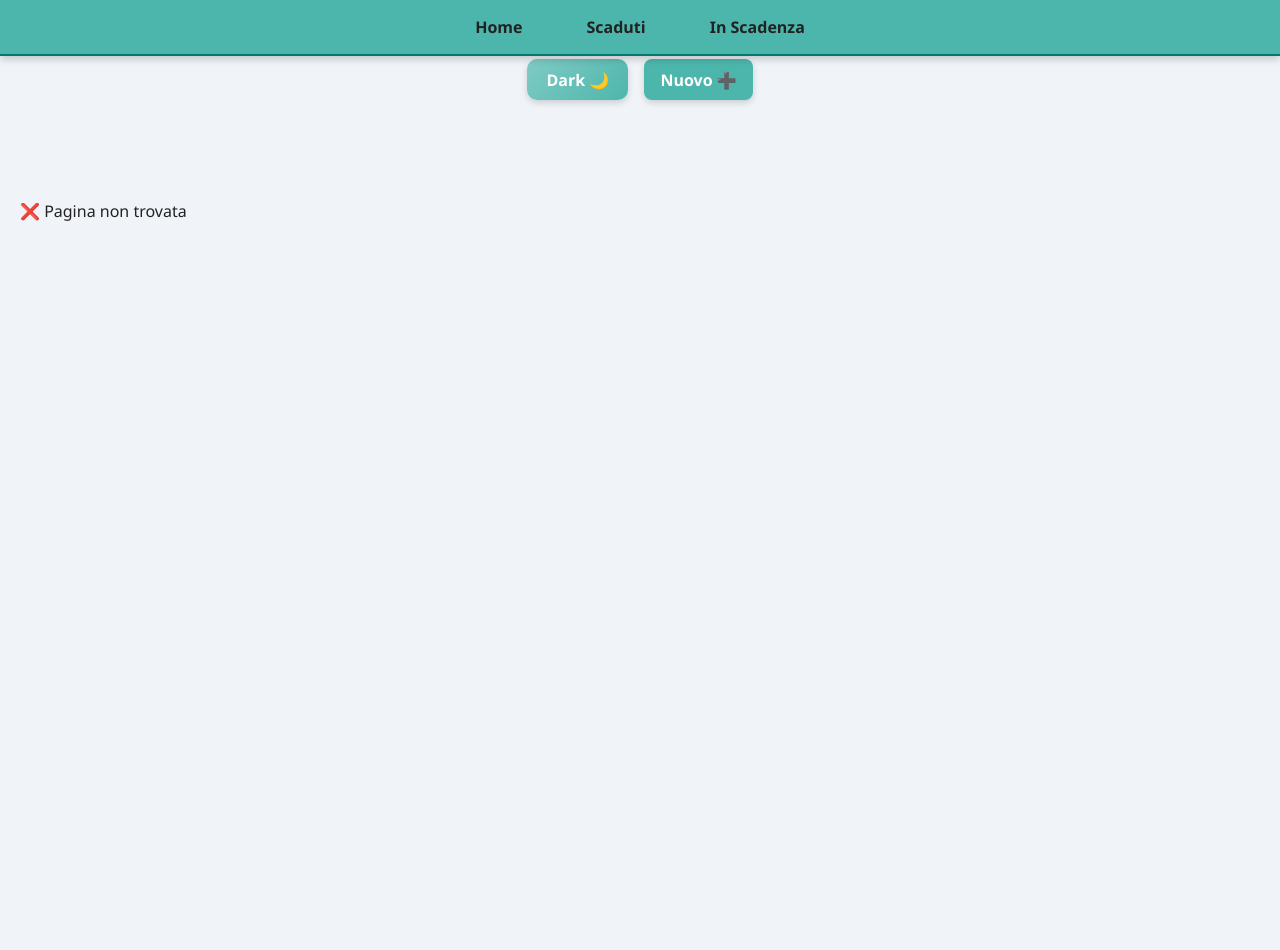
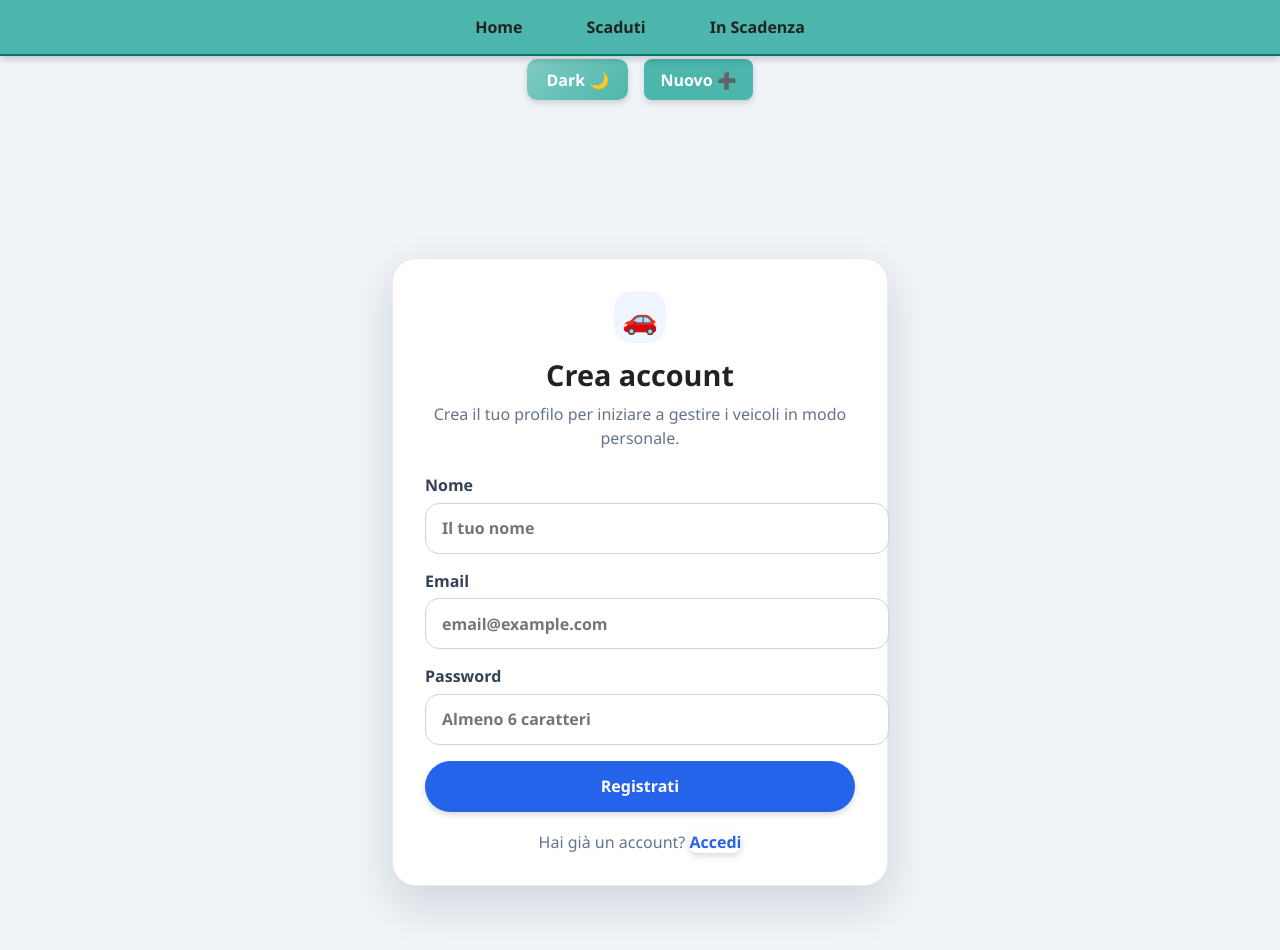
Before and after one commit to POrtalda/my-garage, a React (Vite) app in the folder client/: page /register in a window 1280 px wide. Shown: the top 950 px of the page. Before the commit the page ends 800 px from the top, so only its background shows below. Built offline with nearby package versions, Linux system fonts and the light colour scheme; no server answers.

Commit message:
Add frontend authentication setup

```diff
--- /dev/null
+++ b/client/src/components/Auth/AuthForm.css
@@ -0,0 +1,153 @@
+.auth-page {
+  min-height: calc(100vh - 80px);
+  display: grid;
+  place-items: center;
+  padding: 2rem 1rem;
+}
+
+.auth-card {
+  width: min(100%, 430px);
+  background: var(--card-bg, #ffffff);
+  border-radius: 24px;
+  padding: 2rem;
+  box-shadow: 0 18px 45px rgba(15, 23, 42, 0.14);
+  border: 1px solid rgba(148, 163, 184, 0.22);
+}
+
+.auth-header {
+  text-align: center;
+  margin-bottom: 1.5rem;
+}
+
+.auth-icon {
+  display: inline-grid;
+  place-items: center;
+  width: 52px;
+  height: 52px;
+  margin-bottom: 0.75rem;
+  border-radius: 18px;
+  background: #eff6ff;
+  font-size: 1.8rem;
+}
+
+.auth-header h1 {
+  margin: 0;
+  font-size: 1.8rem;
+}
+
+.auth-header p {
+  margin: 0.5rem 0 0;
+  color: #64748b;
+  line-height: 1.5;
+}
+
+.auth-form {
+  display: grid;
+  gap: 1rem;
+}
+
+.auth-form label {
+  display: grid;
+  gap: 0.4rem;
+  font-weight: 700;
+  color: #334155;
+}
+
+.auth-form input {
+  width: 100%;
+  padding: 0.85rem 1rem;
+  border-radius: 14px;
+  border: 1px solid #cbd5e1;
+  font: inherit;
+  background: #ffffff;
+  color: #0f172a;
+}
+
+.auth-form input:focus {
+  outline: 2px solid #93c5fd;
+  border-color: #2563eb;
+}
+
+.auth-form input:disabled {
+  opacity: 0.7;
+  cursor: not-allowed;
+}
+
+.auth-form button,
+.auth-switch button {
+  font: inherit;
+}
+
+.auth-form button[type="submit"] {
+  border: none;
+  border-radius: 999px;
+  padding: 0.9rem 1.2rem;
+  background: #2563eb;
+  color: #ffffff;
+  font-weight: 800;
+  cursor: pointer;
+}
+
+.auth-form button[type="submit"]:disabled {
+  opacity: 0.7;
+  cursor: not-allowed;
+}
+
+.auth-error {
+  margin: 0;
+  padding: 0.75rem 0.9rem;
+  border-radius: 14px;
+  background: #fef2f2;
+  color: #991b1b;
+  font-weight: 700;
+}
+
+.auth-switch {
+  margin: 1.2rem 0 0;
+  text-align: center;
+  color: #64748b;
+}
+
+.auth-switch button {
+  border: none;
+  background: transparent;
+  color: #2563eb;
+  font-weight: 800;
+  cursor: pointer;
+  padding: 0;
+}
+
+body.dark .auth-card {
+  background: #111827;
+  border-color: #334155;
+}
+
+body.dark .auth-header p,
+body.dark .auth-switch {
+  color: #cbd5e1;
+}
+
+body.dark .auth-form label {
+  color: #e5e7eb;
+}
+
+body.dark .auth-form input {
+  background: #020617;
+  border-color: #475569;
+  color: #f8fafc;
+}
+
+body.dark .auth-icon {
+  background: #1e3a8a;
+}
+
+@media (max-width: 520px) {
+  .auth-card {
+    padding: 1.4rem;
+    border-radius: 20px;
+  }
+
+  .auth-header h1 {
+    font-size: 1.5rem;
+  }
+}
--- /dev/null
+++ b/client/src/components/Auth/AuthForm.jsx
@@ -0,0 +1,133 @@
+import { useState } from "react";
+import "./AuthForm.css";
+
+function AuthForm({
+  title,
+  description,
+  submitLabel,
+  isRegister = false,
+  onSubmit,
+  switchText,
+  switchActionLabel,
+  onSwitch,
+}) {
+  const [formData, setFormData] = useState({
+    name: "",
+    email: "",
+    password: "",
+  });
+  const [formError, setFormError] = useState("");
+  const [isSubmitting, setIsSubmitting] = useState(false);
+
+  const handleChange = (event) => {
+    const { name, value } = event.target;
+
+    setFormData((prevFormData) => ({
+      ...prevFormData,
+      [name]: value,
+    }));
+
+    setFormError("");
+  };
+
+  const handleSubmit = async (event) => {
+    event.preventDefault();
+
+    if (isRegister && !formData.name.trim()) {
+      setFormError("Inserisci il nome.");
+      return;
+    }
+
+    if (!formData.email.trim()) {
+      setFormError("Inserisci l'email.");
+      return;
+    }
+
+    if (!formData.password.trim()) {
+      setFormError("Inserisci la password.");
+      return;
+    }
+
+    if (formData.password.length < 6) {
+      setFormError("La password deve contenere almeno 6 caratteri.");
+      return;
+    }
+
+    setIsSubmitting(true);
+
+    try {
+      await onSubmit(formData);
+    } catch (error) {
+      setFormError(error.message || "Operazione non riuscita. Riprova.");
+    } finally {
+      setIsSubmitting(false);
+    }
+  };
+
+  return (
+    <section className="auth-page">
+      <div className="auth-card">
+        <div className="auth-header">
+          <span className="auth-icon">🚗</span>
+          <h1>{title}</h1>
+          <p>{description}</p>
+        </div>
+
+        <form className="auth-form" onSubmit={handleSubmit}>
+          {isRegister && (
+            <label>
+              Nome
+              <input
+                type="text"
+                name="name"
+                value={formData.name}
+                onChange={handleChange}
+                placeholder="Il tuo nome"
+                disabled={isSubmitting}
+              />
+            </label>
+          )}
+
+          <label>
+            Email
+            <input
+              type="email"
+              name="email"
+              value={formData.email}
+              onChange={handleChange}
+              placeholder="email@example.com"
+              disabled={isSubmitting}
+            />
+          </label>
+
+          <label>
+            Password
+            <input
+              type="password"
+              name="password"
+              value={formData.password}
+              onChange={handleChange}
+              placeholder="Almeno 6 caratteri"
+              disabled={isSubmitting}
+            />
+          </label>
+
+          {formError && <p className="auth-error">{formError}</p>}
+
+          <button type="submit" disabled={isSubmitting}>
+            {isSubmitting ? "Attendere..." : submitLabel}
+          </button>
+        </form>
+
+        <p className="auth-switch">
+          {switchText}{" "}
+          <button type="button" onClick={onSwitch}>
+            {switchActionLabel}
+          </button>
+        </p>
+      </div>
+    </section>
+  );
+}
+
+export default AuthForm;
--- /dev/null
+++ b/client/src/components/Auth/Login.jsx
@@ -0,0 +1,36 @@
+import { useNavigate } from "react-router";
+import { useAuth } from "../../context/AuthContext";
+import { useToast } from "../../context/ToastContext";
+import AuthForm from "./AuthForm";
+
+function Login() {
+  const { login } = useAuth();
+  const { showToast } = useToast();
+  const navigate = useNavigate();
+
+  const handleLogin = async ({ email, password }) => {
+    await login({ email, password });
+
+    showToast({
+      type: "success",
+      title: "Accesso effettuato",
+      message: "Bentornato in My Garage.",
+    });
+
+    navigate("/", { replace: true });
+  };
+
+  return (
+    <AuthForm
+      title="Accedi"
+      description="Entra nel tuo garage personale e gestisci le scadenze dei veicoli."
+      submitLabel="Accedi"
+      onSubmit={handleLogin}
+      switchText="Non hai ancora un account?"
+      switchActionLabel="Registrati"
+      onSwitch={() => navigate("/register")}
+    />
+  );
+}
+
+export default Login;
--- /dev/null
+++ b/client/src/components/Auth/Register.jsx
@@ -0,0 +1,37 @@
+import { useNavigate } from "react-router";
+import { useAuth } from "../../context/AuthContext";
+import { useToast } from "../../context/ToastContext";
+import AuthForm from "./AuthForm";
+
+function Register() {
+  const { register } = useAuth();
+  const { showToast } = useToast();
+  const navigate = useNavigate();
+
+  const handleRegister = async ({ name, email, password }) => {
+    await register({ name, email, password });
+
+    showToast({
+      type: "success",
+      title: "Registrazione completata",
+      message: "Il tuo account My Garage è stato creato.",
+    });
+
+    navigate("/", { replace: true });
+  };
+
+  return (
+    <AuthForm
+      title="Crea account"
+      description="Crea il tuo profilo per iniziare a gestire i veicoli in modo personale."
+      submitLabel="Registrati"
+      isRegister
+      onSubmit={handleRegister}
+      switchText="Hai già un account?"
+      switchActionLabel="Accedi"
+      onSwitch={() => navigate("/login")}
+    />
+  );
+}
+
+export default Register;
--- /dev/null
+++ b/client/src/context/AuthContext.jsx
@@ -0,0 +1,74 @@
+import { createContext, useContext, useEffect, useMemo, useState } from "react";
+import { loginUser, registerUser } from "../services/authApi";
+
+const AuthContext = createContext(null);
+
+export function AuthProvider({ children }) {
+  const [auth, setAuth] = useState({
+    user: null,
+    token: "",
+  });
+
+  useEffect(() => {
+    const storedAuth = localStorage.getItem("my-garage-auth");
+
+    if (storedAuth) {
+      setAuth(JSON.parse(storedAuth));
+    }
+  }, []);
+
+  const saveAuth = (authData) => {
+    const nextAuth = {
+      user: authData.user,
+      token: authData.token,
+    };
+
+    setAuth(nextAuth);
+    localStorage.setItem("my-garage-auth", JSON.stringify(nextAuth));
+  };
+
+  const register = async (userData) => {
+    const result = await registerUser(userData);
+    saveAuth(result);
+    return result;
+  };
+
+  const login = async (credentials) => {
+    const result = await loginUser(credentials);
+    saveAuth(result);
+    return result;
+  };
+
+  const logout = () => {
+    setAuth({
+      user: null,
+      token: "",
+    });
+
+    localStorage.removeItem("my-garage-auth");
+  };
+
+  const value = useMemo(
+    () => ({
+      user: auth.user,
+      token: auth.token,
+      isAuthenticated: Boolean(auth.token),
+      register,
+      login,
+      logout,
+    }),
+    [auth]
+  );
+
+  return <AuthContext.Provider value={value}>{children}</AuthContext.Provider>;
+}
+
+export function useAuth() {
+  const context = useContext(AuthContext);
+
+  if (!context) {
+    throw new Error("useAuth must be used inside AuthProvider");
+  }
+
+  return context;
+}
--- a/client/src/main.jsx
+++ b/client/src/main.jsx
@@ -2,9 +2,12 @@ import { createRoot } from "react-dom/client";
 import "./index.css";
 import { ToastProvider } from "./context/ToastContext.jsx";
 import AppRoutes from "./routes/AppRoutes.jsx";
+import { AuthProvider } from "./context/AuthContext.jsx";
 
 createRoot(document.getElementById("root")).render(
-  <ToastProvider>
-    <AppRoutes />
-  </ToastProvider>
+  <AuthProvider>
+    <ToastProvider>
+      <AppRoutes />
+    </ToastProvider>
+  </AuthProvider>
 );
--- a/client/src/routes/AppRoutes.jsx
+++ b/client/src/routes/AppRoutes.jsx
@@ -14,6 +14,8 @@ import {
   getVehicles,
   updateVehicle,
 } from "../services/vehiclesApi";
+import Login from "../components/Auth/Login";
+import Register from "../components/Auth/Register";
 
 function getVehicleId(vehicle) {
   return vehicle.id || vehicle._id;
@@ -210,6 +212,10 @@ export default function AppRoutes() {
 
         <div className="main-content">
           <Routes>
+
+            <Route path="login" element={<Login />} />
+            <Route path="register" element={<Register />} />
+
             <Route
               path="/"
               element={
--- /dev/null
+++ b/client/src/services/authApi.js
@@ -0,0 +1,28 @@
+const API_BASE_URL =
+  import.meta.env.VITE_API_BASE_URL || "http://localhost:5000/api";
+
+async function requestAuth(endpoint, data) {
+  const response = await fetch(`${API_BASE_URL}/auth/${endpoint}`, {
+    method: "POST",
+    headers: {
+      "Content-Type": "application/json",
+    },
+    body: JSON.stringify(data),
+  });
+
+  const result = await response.json();
+
+  if (!response.ok) {
+    throw new Error(result.message || "Errore durante l'autenticazione.");
+  }
+
+  return result;
+}
+
+export function registerUser(userData) {
+  return requestAuth("register", userData);
+}
+
+export function loginUser(credentials) {
+  return requestAuth("login", credentials);
+}
```
